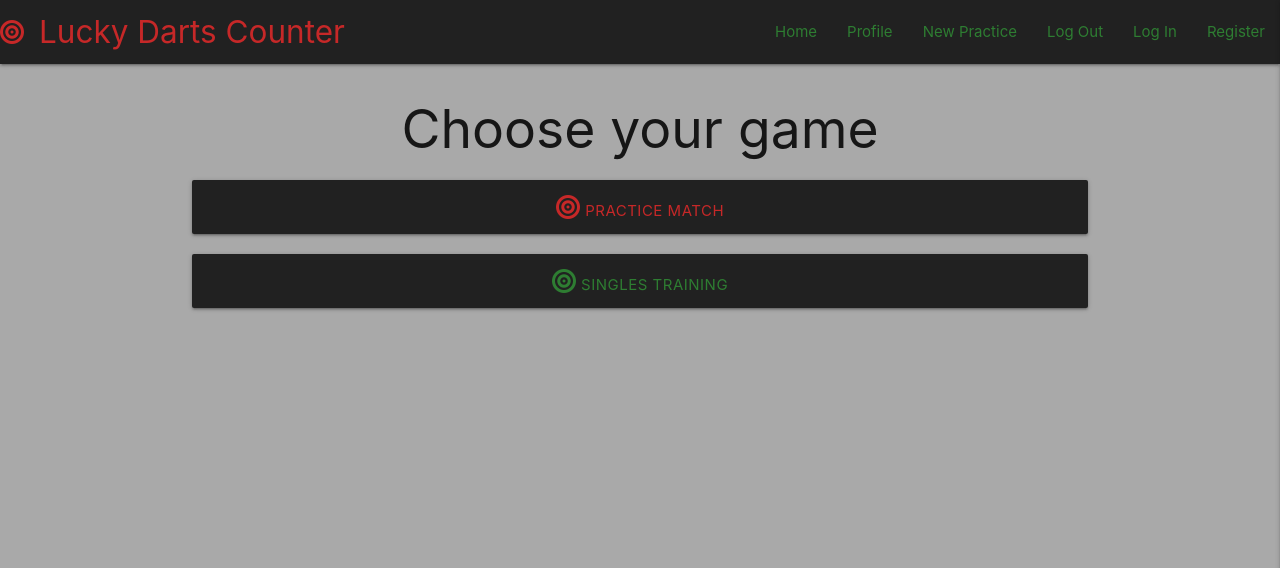
After one commit to Melody-Lisa/lucky-darts-counter, a Flask app: page /games in a window 1280 px wide. The commit adds this page. Shown: the top 568 px of the page. Run offline with Flask 3, Linux system fonts and the light colour scheme; some libraries are stand-ins or nearby versions.

Commit message:
Create games index page

```diff
--- a/app.py
+++ b/app.py
@@ -23,6 +23,11 @@ def home():
     return render_template("index.html")
 
 
+@app.route("/games")
+def games():
+    return render_template("games.html")
+
+
 @app.route("/calculator")
 def checkouts():
     checkouts = mongo.db.checkout.find()
--- a/templates/base.html
+++ b/templates/base.html
@@ -19,7 +19,7 @@
 				<ul class="right hide-on-med-and-down">
 					<li><a href="{{ url_for('home') }}">Home</a></li>
                         <li><a href="">Profile</a></li>
-                        <li><a href="{{ url_for('checkouts') }}">New Game</a></li>
+                        <li><a href="{{ url_for('games') }}">New Practice</a></li>
                         <li><a href="">Log Out</a></li>
                         <li><a href="">Log In</a></li>
                         <li><a href="">Register</a></li>
@@ -32,7 +32,7 @@
             <li><h4 class="center-align red-text text-darken-3">Lucky Darts Counter</h4></li>
             <li><a href="{{ url_for('home') }}">Home</a></li>
                 <li><a href="">Profile</a></li>
-                <li><a href="{{ url_for('checkouts') }}">New Game</a></li>
+                <li><a href="{{ url_for('games') }}">New Practice</a></li>
                 <li><a href="">Log Out</a></li>
                 <li><a href="">Log In</a></li>
                 <li><a href="">Register</a></li>
--- /dev/null
+++ b/templates/games.html
@@ -0,0 +1,17 @@
+{% extends "base.html" %}
+{% block content %}
+
+<div class="row">
+    <h2 class="col s12 center-align">Choose your game</h2>
+    <div class="row">
+        <a
+            class="col s12 hover waves-effect waves-light btn-large text-shadow grey darken-4 red-text text-darken-3 hoverable"><i
+                class="fa-solid fa-bullseye"></i> Practice Match</a>
+    </div>
+    <div class="row">
+        <a
+            class="col s12 waves-effect waves-light btn-large text-shadow grey darken-4 green-text text-darken-3 hoverable"><i
+                class="fa-solid fa-bullseye"></i> Singles Training</a>
+    </div>
+</div>
+{% endblock %}
```
